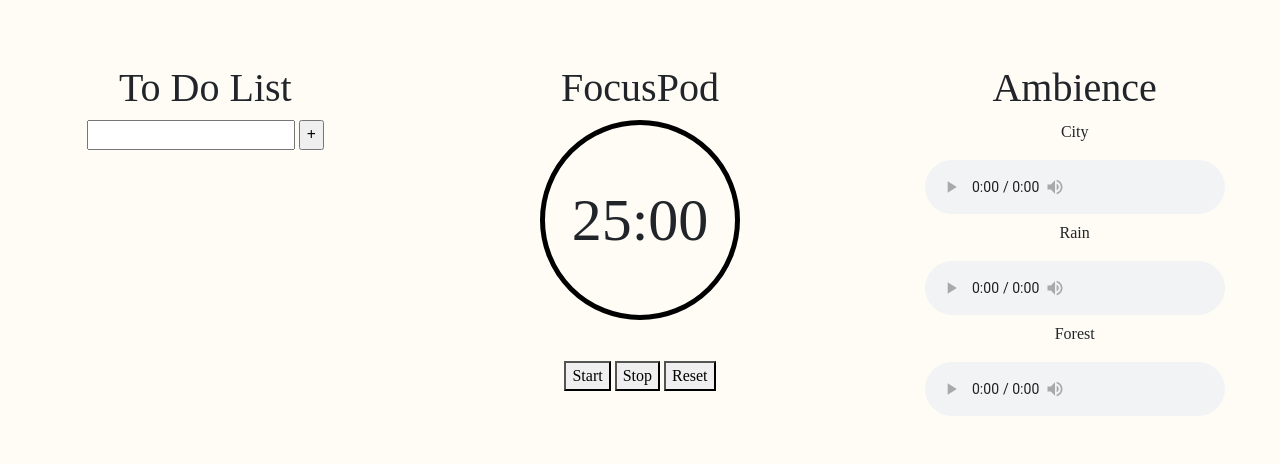
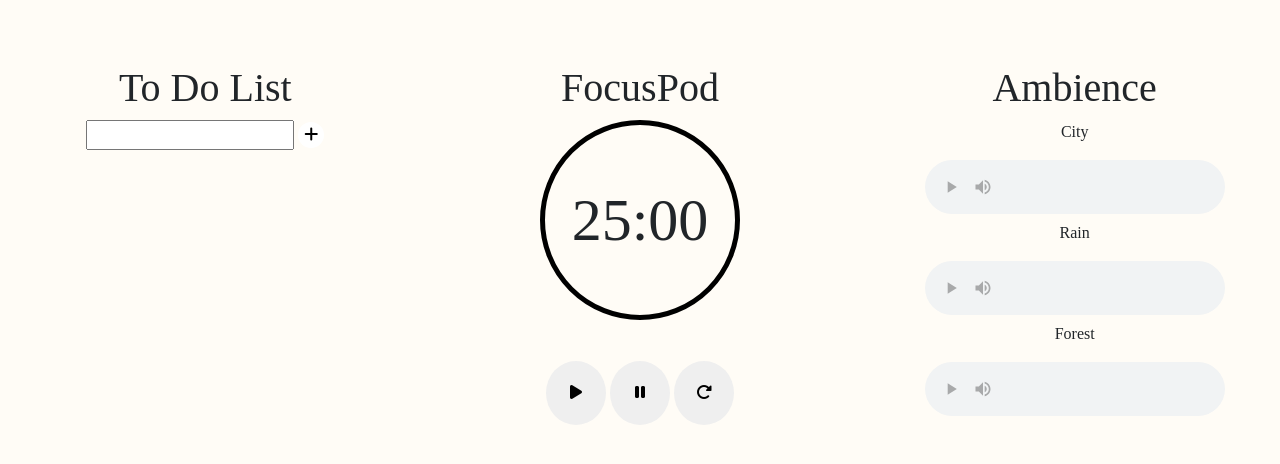
Before and after one commit to CA1071/FocusPod, a Django app: page / in a window 1280 px wide. Shown: the top 464 px of the page. Run offline with Django 4.2, Linux system fonts and the light colour scheme; data that the repository does not hold is empty.

Commit message:
Added font awesome icons

```diff
--- a/FocusPod/app/templates/app/app.html
+++ b/FocusPod/app/templates/app/app.html
@@ -23,14 +23,44 @@
     .timer_controls{
         padding-top:10%;
     }
+    .timer-icon{
+        width:20px;
+        height:20px;
+    }
     .add_btn{
-        font-weight: bolder;
+        border-radius: 50%;
+        background-color: white;
+        border:none;
+    }
+    .add_btn:hover{
+        border-radius: 50%;
+        color:darkgreen;
+    }
+    .delete_btn{
+        border-radius: 50%;
+        background-color: white;
+        border: none;
+    }
+    .delete_btn:hover{
+        color:darkred;
     }
 
+    .timer_btn{
+        border: none;
+        border-radius:50%;
+        padding-top:20px;
+        padding-bottom:20px;
+        padding-left:20px;
+        padding-right:20px;
+    }
     audio::-webkit-media-controls-timeline,
     video::-webkit-media-controls-timeline {
     display: none;
-}
+    }
+    audio::-webkit-media-controls-current-time-display,
+    audio::-webkit-media-controls-time-remaining-display {
+        display: none;
+    }
 </style>
 <div class="row mainbody">
     <div class="col container">
@@ -38,14 +68,14 @@
         <form class="task_form" method="POST">
             {% csrf_token %}
             {{form.task_content}}
-            <input type="submit" value="+" class="add_btn">
+            <button type="submit" class="add_btn"><i class="fa-solid fa-plus"></i></button>
         </form>
         <div class="task_list">
             {% for task in tasks %}
-                {{task.task_content}}
-                <form action="{% url 'delete_task' task.id %}" method="POST" class="delete-form">
+            <form action="{% url 'delete_task' task.id %}" method="POST" class="delete-form">
                     {% csrf_token %}
-                    <input type="submit" value="Delete" class="delete_btn">
+                    <div>{{task.task_content}}</div>
+                    <button type="submit" class="delete_btn"><i class="fa-solid fa-trash"></i></button>
                 </form>
             {% endfor %}
         </div>
@@ -57,28 +87,28 @@
     <div>
         <div id="timer">25:00</div>
         <div class="timer_controls">
-            <button onclick="startTimer()">Start</button>
-            <button onclick="stopTimer()">Stop</button>
-            <button onclick="resetTimer()">Reset</button>
+            <button class="timer_btn" onclick="startTimer()"><i class="fa fa-play timer-icon" aria-hidden="true"></i></button>
+            <button class="timer_btn" onclick="stopTimer()"><i class="fa fa-pause timer-icon" aria-hidden="true"></i></button>
+            <button class="timer_btn" onclick="resetTimer()"><i class="fa-solid fa-rotate-right timer-icon"></i></button>
         </div>
     </div>
     </div>
     <div class="col">
     <h1>Ambience</h1>
     <div>
-        <p>City</p>
+        <p class="ambience_title">City</p>
         <audio controls controlsList="nodownload noplaybackrate" loop>
             <source src="{% static 'ambient_sounds/city.mp3' %}" type="audio/mpeg">
         </audio>
     </div>
     <div>
-        <p>Rain</p>
+        <p class="ambience_title">Rain</p>
         <audio controls controlsList="nodownload noplaybackrate" loop>
             <source src="{% static 'ambient_sounds/rain.mp3' %}" type="audio/mpeg">
         </audio>
     </div>
     <div>
-        <p>Forest</p>
+        <p class="ambience_title">Forest</p>
         <audio controls controlsList="nodownload noplaybackrate" loop>
             <source src="{% static 'ambient_sounds/forest.mp3' %}" type="audio/mpeg">
         </audio>
--- a/FocusPod/templates/index.html
+++ b/FocusPod/templates/index.html
@@ -6,6 +6,7 @@
     <meta name="viewport" content="width=device-width, initial-scale=1">
     <title>FocusPod</title>
     <link href="https://cdn.jsdelivr.net/npm/bootstrap@5.3.0-alpha3/dist/css/bootstrap.min.css" rel="stylesheet" integrity="sha384-KK94CHFLLe+nY2dmCWGMq91rCGa5gtU4mk92HdvYe+M/SXH301p5ILy+dN9+nJOZ" crossorigin="anonymous">
+    <link rel="stylesheet" href="https://cdnjs.cloudflare.com/ajax/libs/font-awesome/6.4.0/css/all.min.css" integrity="sha512-iecdLmaskl7CVkqkXNQ/ZH/XLlvWZOJyj7Yy7tcenmpD1ypASozpmT/E0iPtmFIB46ZmdtAc9eNBvH0H/ZpiBw==" crossorigin="anonymous" referrerpolicy="no-referrer" />
   </head>
   <style>
     body{
```
